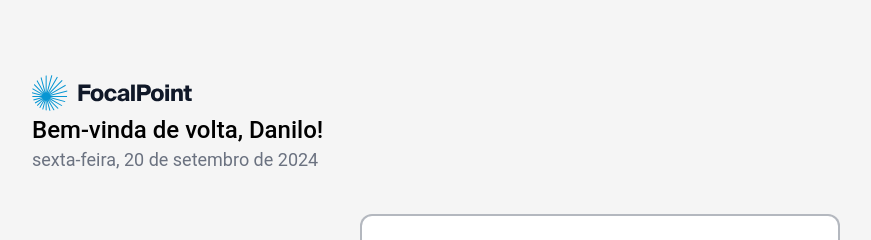
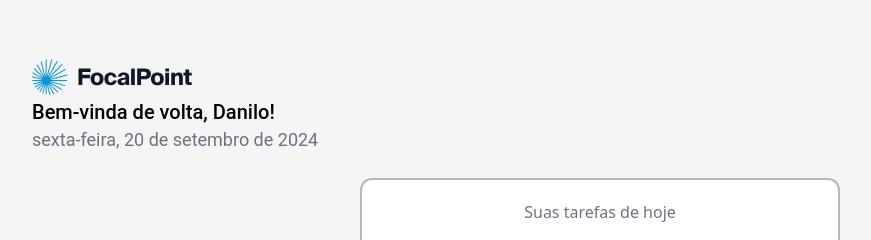
Before and after one commit to kovarike/nextjs-todo-list, a Next.js app: page / in a window 1280 px wide. Shown: the top 240 px of the page, without its empty margins (40-911 px from the left). Built offline with nearby package versions, Linux system fonts and the light colour scheme; no server answers; the database is empty.

Commit message:
update#4

```diff
--- a/src/components/header.tsx
+++ b/src/components/header.tsx
@@ -11,7 +11,7 @@ export function Header() {
   const formattedDate = dayjs().format('dddd, DD [de] MMMM [de] YYYY');
 
   return (
-    <header className="flex  items-end justify-between flex-wrap w-full p-4 sm:flex-col sm:items-start h-auto sm:border-none border-b-[1px] border-gray-500" style={{ maxWidth: '1440px', margin: '0 auto' }}>
+    <header className="flex  items-end justify-between flex-wrap w-full px-4 sm:flex-col sm:items-start h- max-h-[200px] sm:border-none border-b-[1px] border-gray-500" style={{ maxWidth: '1440px', margin: '0 auto' }}>
       <div className="flex-shrink-0">
         <Image
           className="w-[15rem] h-[3.6rem] sm:w-[10rem] sm:h-[2.6rem]"
@@ -23,7 +23,7 @@ export function Header() {
         />
       </div>
 
-      <h1 className="text-[#000] font-roboto text-3xl font-medium sm:text-2xl text-center sm:text-left">
+      <h1 className="text-[#000] font-roboto text-3xl font-medium sm:text-xl text-center sm:text-left">
         Bem-vinda de volta, Danilo!
       </h1>
 
```
